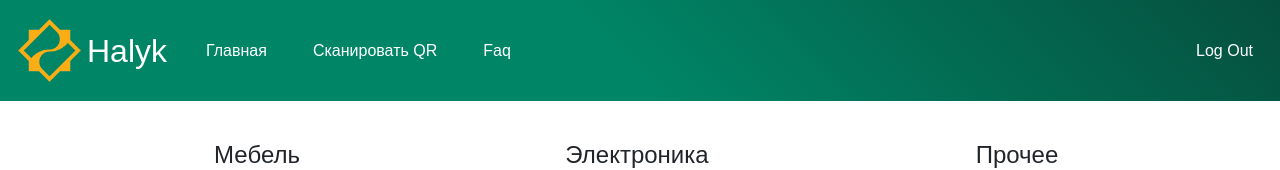
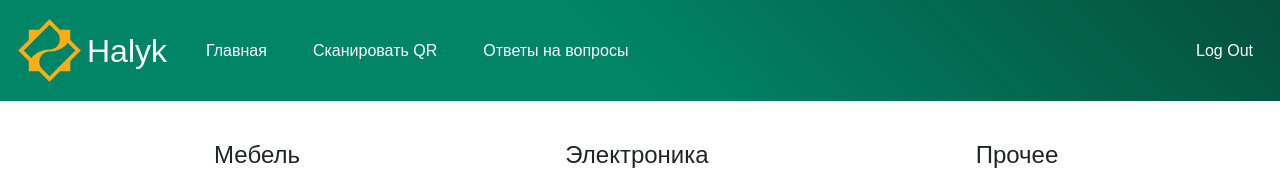
Before and after one commit to Fujura/halyk-prohj, a React (Create React App) app: page / in a window 1280 px wide. Shown: the top 170 px of the page. Built offline with nearby package versions, Linux system fonts and the light colour scheme.

Commit message:
halyk3.0

```diff
--- a/src/components/bodyHTML/header/NavBar.js
+++ b/src/components/bodyHTML/header/NavBar.js
@@ -38,7 +38,7 @@ const NavBar = () => {
               </Link>
             </li>
             <li class="nav-item">
-                <Link class="nav-link text-white" href="#" to="/faq">Faq</Link>
+                <Link class="nav-link text-white" href="#" to="/faq">Ответы на вопросы</Link>
               </li>
           </ul>
           <li class="nav-item">
```
Also changed, not shown: 1 other file (tests, documents, lock files or other folders).
